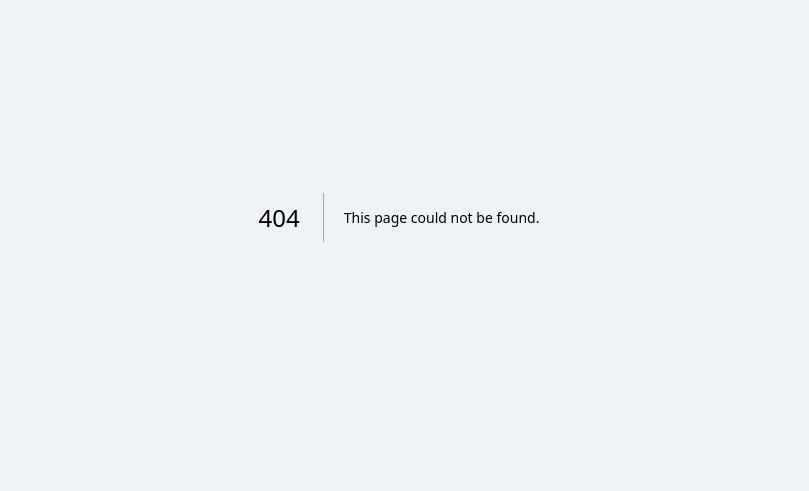
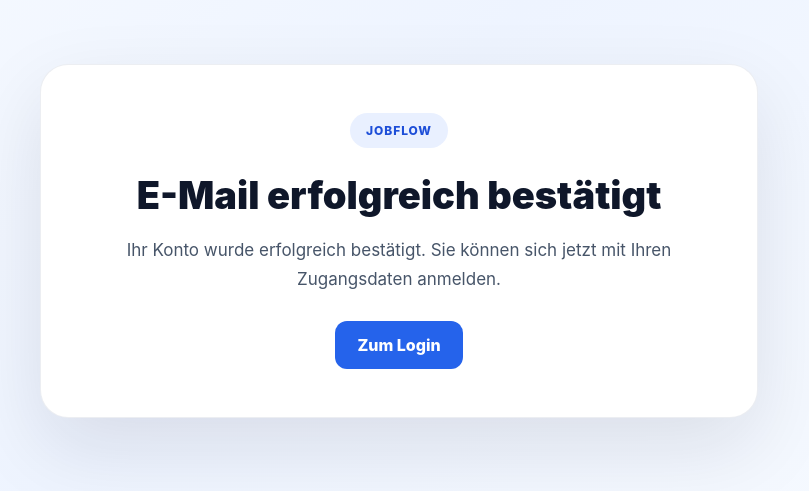
Before and after one commit to jobflow-app/jobflow-app, a Next.js app: page /auth/confirmed in a window 1280 px wide. Before the commit this address had no page. Shown: the part 183-674 px from the top of the page, without its empty margins (241-1050 px from the left). Built offline with nearby package versions, Linux system fonts and the light colour scheme.

Commit message:
Create page.jsx

```diff
--- /dev/null
+++ b/app/auth/confirmed/page.jsx
@@ -0,0 +1,73 @@
+import Link from 'next/link'
+
+export default function ConfirmedPage() {
+  return (
+    <main style={styles.page}>
+      <div style={styles.card}>
+        <div style={styles.badge}>JOBFLOW</div>
+        <h1 style={styles.title}>E-Mail erfolgreich bestätigt</h1>
+        <p style={styles.text}>
+          Ihr Konto wurde erfolgreich bestätigt.
+          Sie können sich jetzt mit Ihren Zugangsdaten anmelden.
+        </p>
+
+        <Link href="/login" style={styles.button}>
+          Zum Login
+        </Link>
+      </div>
+    </main>
+  )
+}
+
+const styles = {
+  page: {
+    minHeight: '100vh',
+    display: 'flex',
+    alignItems: 'center',
+    justifyContent: 'center',
+    background: 'linear-gradient(135deg, #f8fbff 0%, #eef4ff 45%, #f8fbff 100%)',
+    padding: '24px',
+  },
+  card: {
+    width: '100%',
+    maxWidth: '620px',
+    background: '#ffffff',
+    borderRadius: '28px',
+    padding: '48px',
+    boxShadow: '0 30px 80px rgba(15, 23, 42, 0.10)',
+    border: '1px solid rgba(148, 163, 184, 0.18)',
+    textAlign: 'center',
+  },
+  badge: {
+    display: 'inline-flex',
+    padding: '10px 16px',
+    borderRadius: '999px',
+    background: '#e9f0ff',
+    color: '#1d4ed8',
+    fontWeight: '800',
+    fontSize: '12px',
+    letterSpacing: '0.08em',
+    marginBottom: '24px',
+  },
+  title: {
+    fontSize: '38px',
+    fontWeight: '900',
+    color: '#0f172a',
+    margin: '0 0 18px 0',
+  },
+  text: {
+    fontSize: '17px',
+    lineHeight: 1.7,
+    color: '#475569',
+    marginBottom: '28px',
+  },
+  button: {
+    display: 'inline-block',
+    padding: '14px 22px',
+    borderRadius: '12px',
+    background: '#2563eb',
+    color: '#fff',
+    textDecoration: 'none',
+    fontWeight: '800',
+  },
+}
```
